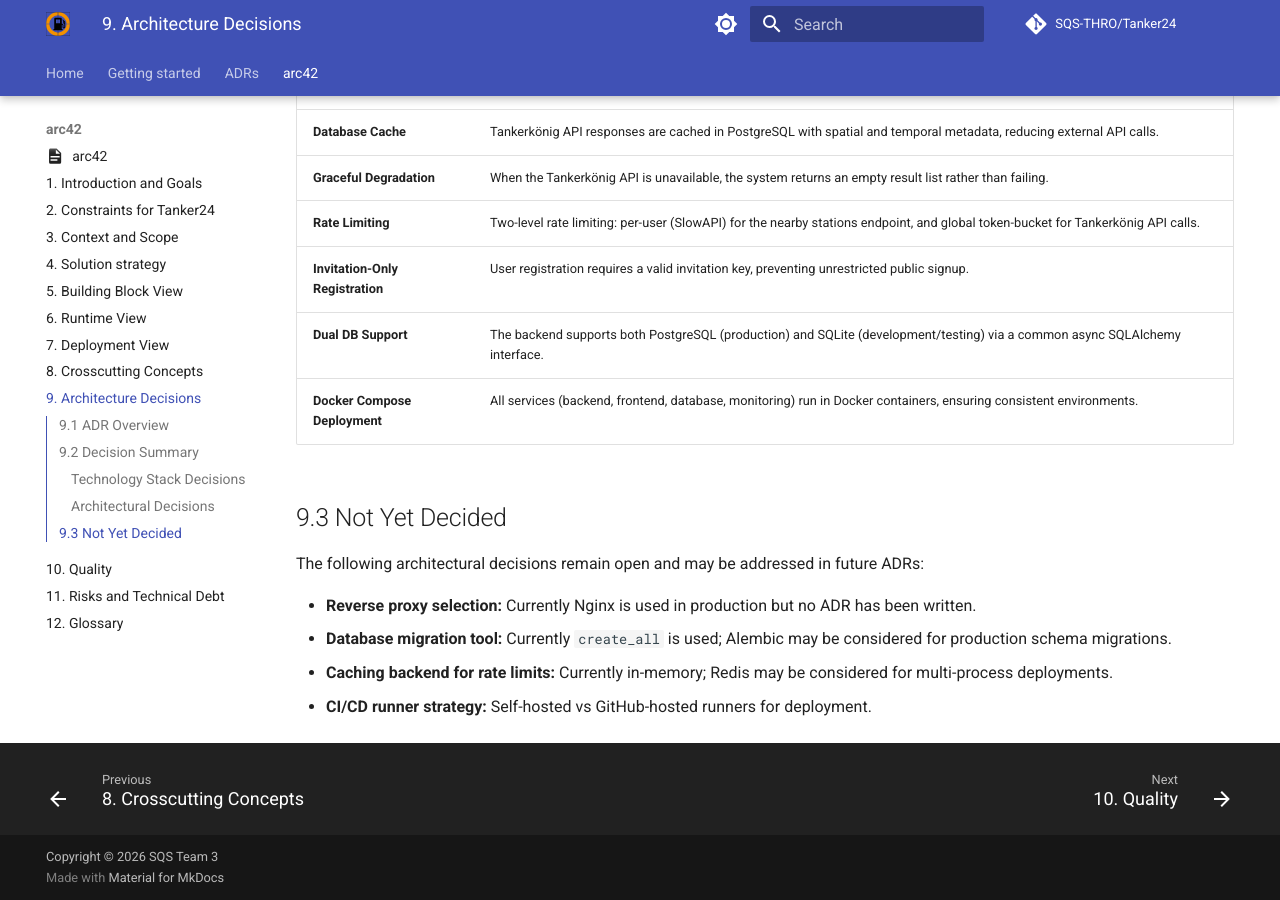
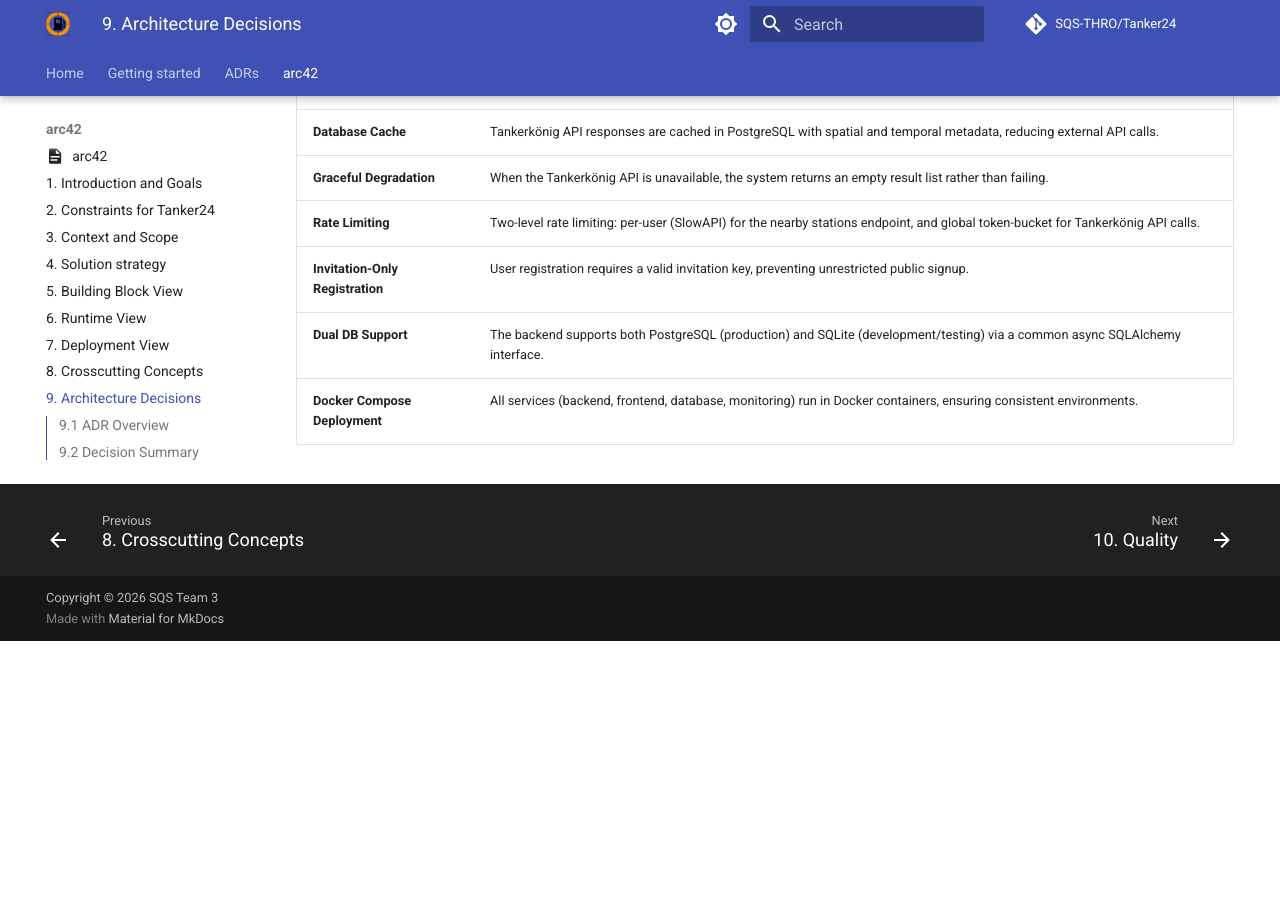
Before and after one commit to SQS-THRO/Tanker24, an MkDocs documentation site: the page built from docs/arc42/09_architecture_decisions.md, in a window 1280 px wide and 900 px high, scrolled down 1526 px. Built offline with MkDocs 1.6.1 and Material for MkDocs 9.7.7, drawn with Linux system fonts in a browser that asks for light colours; comment, search, counter and statistics services are not loaded; after the commit the page ends 2167 px from its top, so only the background shows below that.

Commit message:
#225 updated docu

```diff
--- a/docs/arc42/09_architecture_decisions.md
+++ b/docs/arc42/09_architecture_decisions.md
@@ -43,12 +43,3 @@
 | **Invitation-Only Registration** | User registration requires a valid invitation key, preventing unrestricted public signup. |
 | **Dual DB Support** | The backend supports both PostgreSQL (production) and SQLite (development/testing) via a common async SQLAlchemy interface. |
 | **Docker Compose Deployment** | All services (backend, frontend, database, monitoring) run in Docker containers, ensuring consistent environments. |
-
-## 9.3 Not Yet Decided
-
-The following architectural decisions remain open and may be addressed in future ADRs:
-
-- **Reverse proxy selection:** Currently Nginx is used in production but no ADR has been written.
-- **Database migration tool:** Currently `create_all` is used; Alembic may be considered for production schema migrations.
-- **Caching backend for rate limits:** Currently in-memory; Redis may be considered for multi-process deployments.
-- **CI/CD runner strategy:** Self-hosted vs GitHub-hosted runners for deployment.
```
